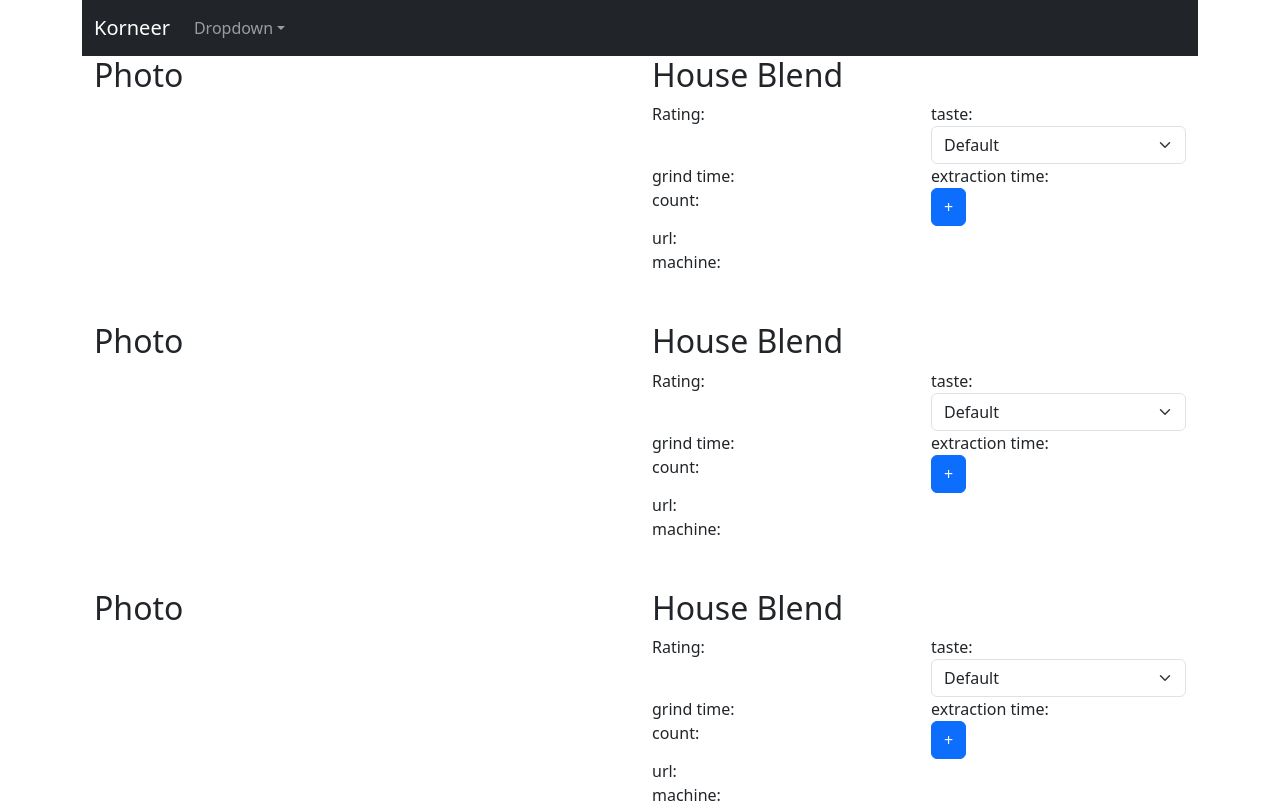
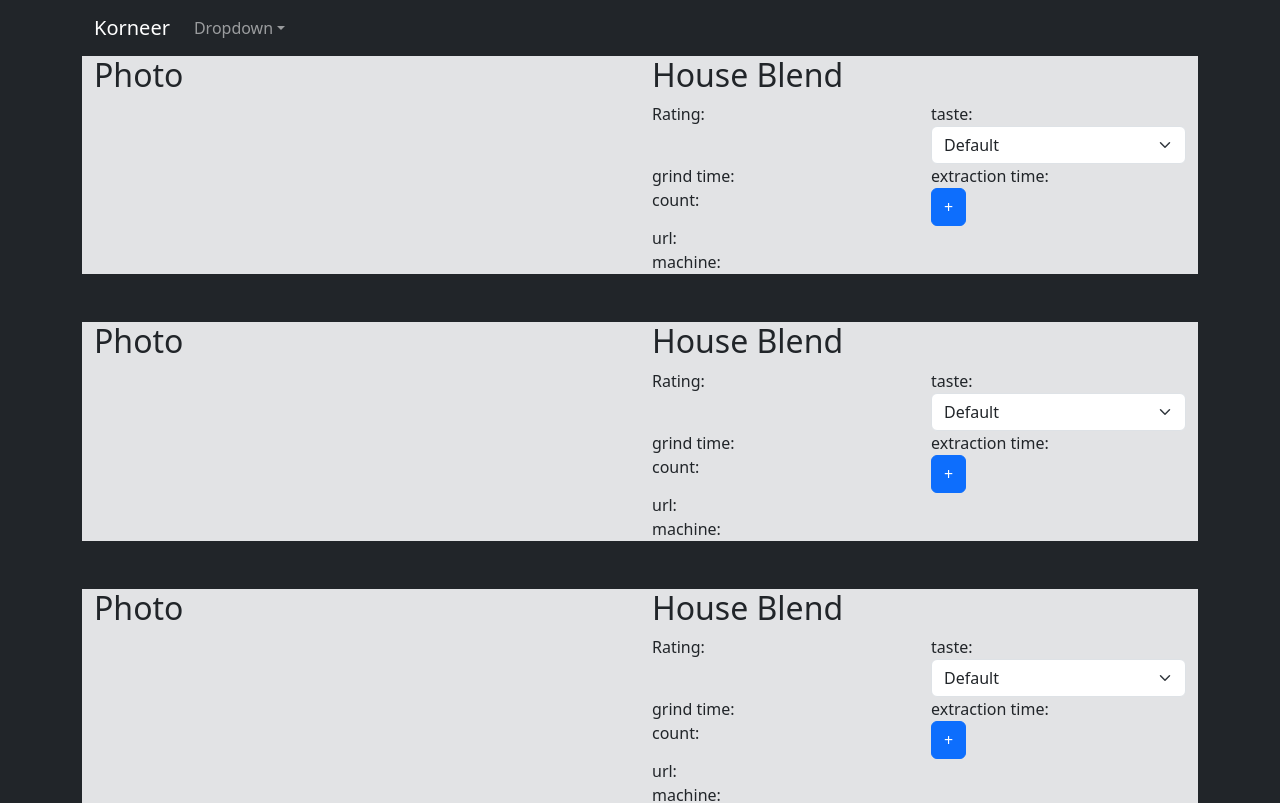
Before and after one commit to MaxxBahr/korneer, a React (Vite) app: page / in a window 1280 px wide. Shown: the top 803 px of the page. Built offline with nearby package versions, Linux system fonts and the light colour scheme.

Commit message:
added darkmode styling to app

```diff
--- a/index.html
+++ b/index.html
@@ -1,12 +1,5 @@
 <!doctype html>
 <html lang="en">
-  <head>
-    <meta charset="UTF-8" />
-    <link rel="icon" type="image/svg+xml" href="/vite.svg" />
-    <meta name="viewport" content="width=device-width, initial-scale=1.0" />
-    <title>Tauri + React + Typescript</title>
-  </head>
-
   <body>
     <div id="root"></div>
     <script type="module" src="/src/main.tsx"></script>
--- a/src/App.tsx
+++ b/src/App.tsx
@@ -2,10 +2,11 @@ import { useState } from "react";
 import Coffee from "./Coffee";
 import Container from "react-bootstrap/Container";
 import SettingsBar from "./SettingsBar";
+import 'bootstrap/dist/css/bootstrap.min.css';
 
 function App() {
   return (
-    <Container>
+    <Container className="bg-dark">
       <SettingsBar></SettingsBar>
       <Coffee></Coffee>
       <Coffee></Coffee>
--- a/src/Coffee.tsx
+++ b/src/Coffee.tsx
@@ -6,7 +6,7 @@ import Button from 'react-bootstrap/Button';
 import Form from 'react-bootstrap/Form';
 
 export default function Coffee() {
-    return <Container>
+    return <Container className='bg-secondary-subtle'>
         <Row className='justify-content-md-center mb-5'>
             <Col><h2>Photo</h2></Col>
             <Col>
--- a/src/main.tsx
+++ b/src/main.tsx
@@ -1,6 +1,7 @@
 import React from "react";
 import ReactDOM from "react-dom/client";
 import App from "./App";
+import "../style.css"
 
 ReactDOM.createRoot(document.getElementById("root") as HTMLElement).render(
   <React.StrictMode>
--- /dev/null
+++ b/style.css
@@ -0,0 +1,5 @@
+body{
+    height: 100%;
+    margin: 0;
+    background-color: #212529;
+}
```
